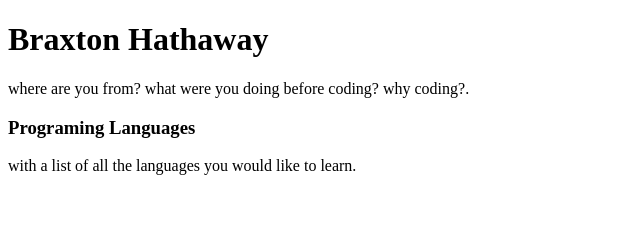
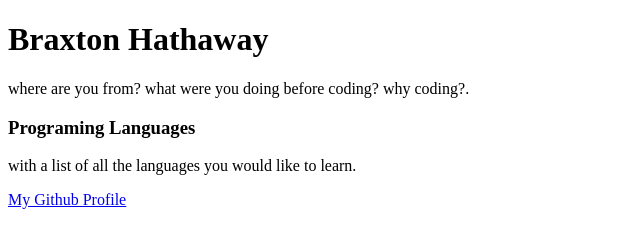
Before and after one commit to BraxtonHath/Git-skills, a plain HTML site: page index.html in a window 1280 px wide. Shown: the whole page, without its empty margins (0-640 px from the left). Drawn offline with Linux system fonts and the light colour scheme.

Commit message:
added anchor tag text

```diff
--- a/index.html
+++ b/index.html
@@ -9,6 +9,6 @@
     <p>where are you from? what were you doing before coding? why coding?.</p>
     <h3>Programing Languages</h3>
     <p>with a list of all the languages you would like to learn.</p>
-    <a href="https://github.com/BraxtonHath"></a>
+    <a href="https://github.com/BraxtonHath">My Github Profile</a>
   </body>
 </html>
```
